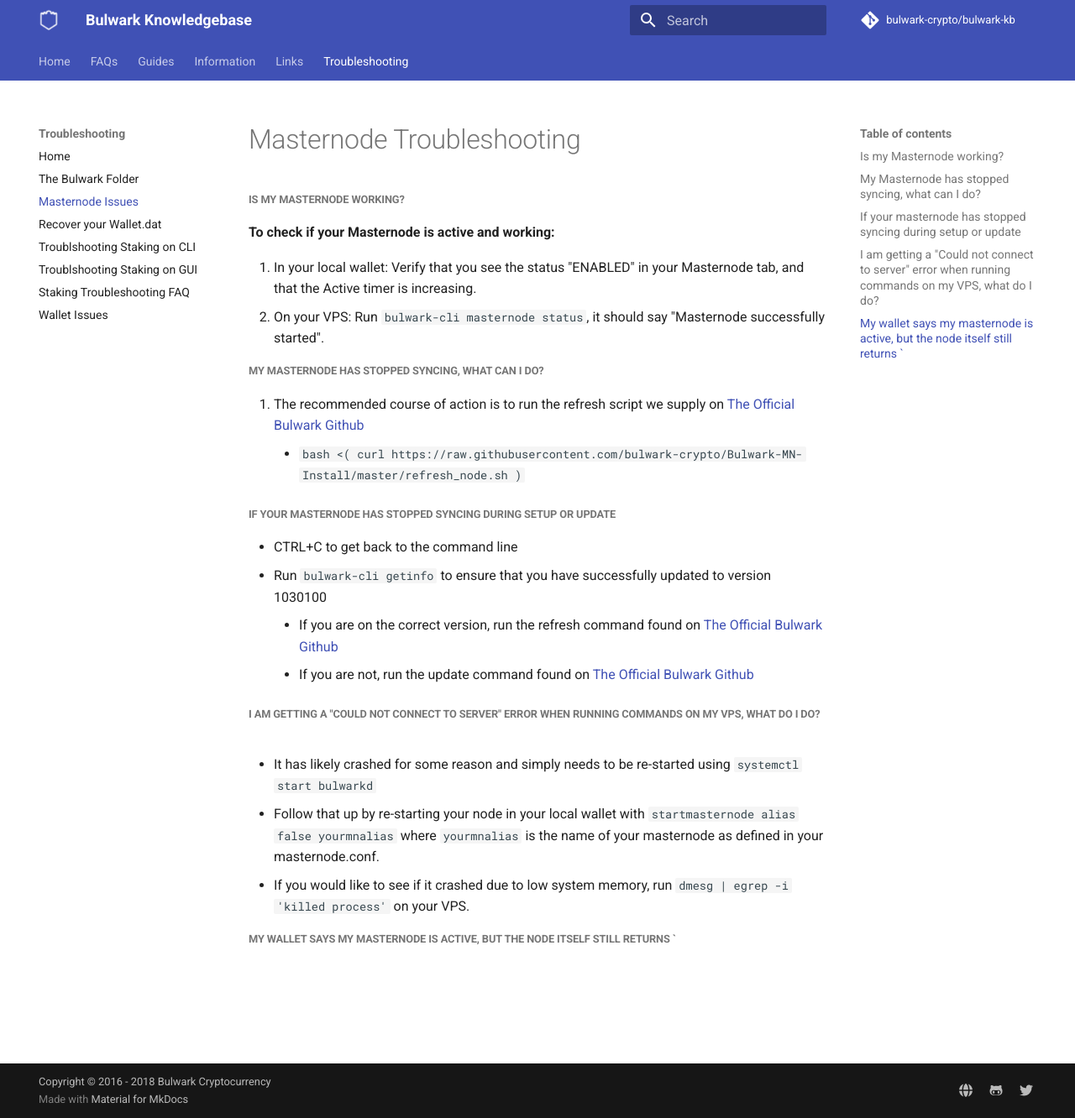
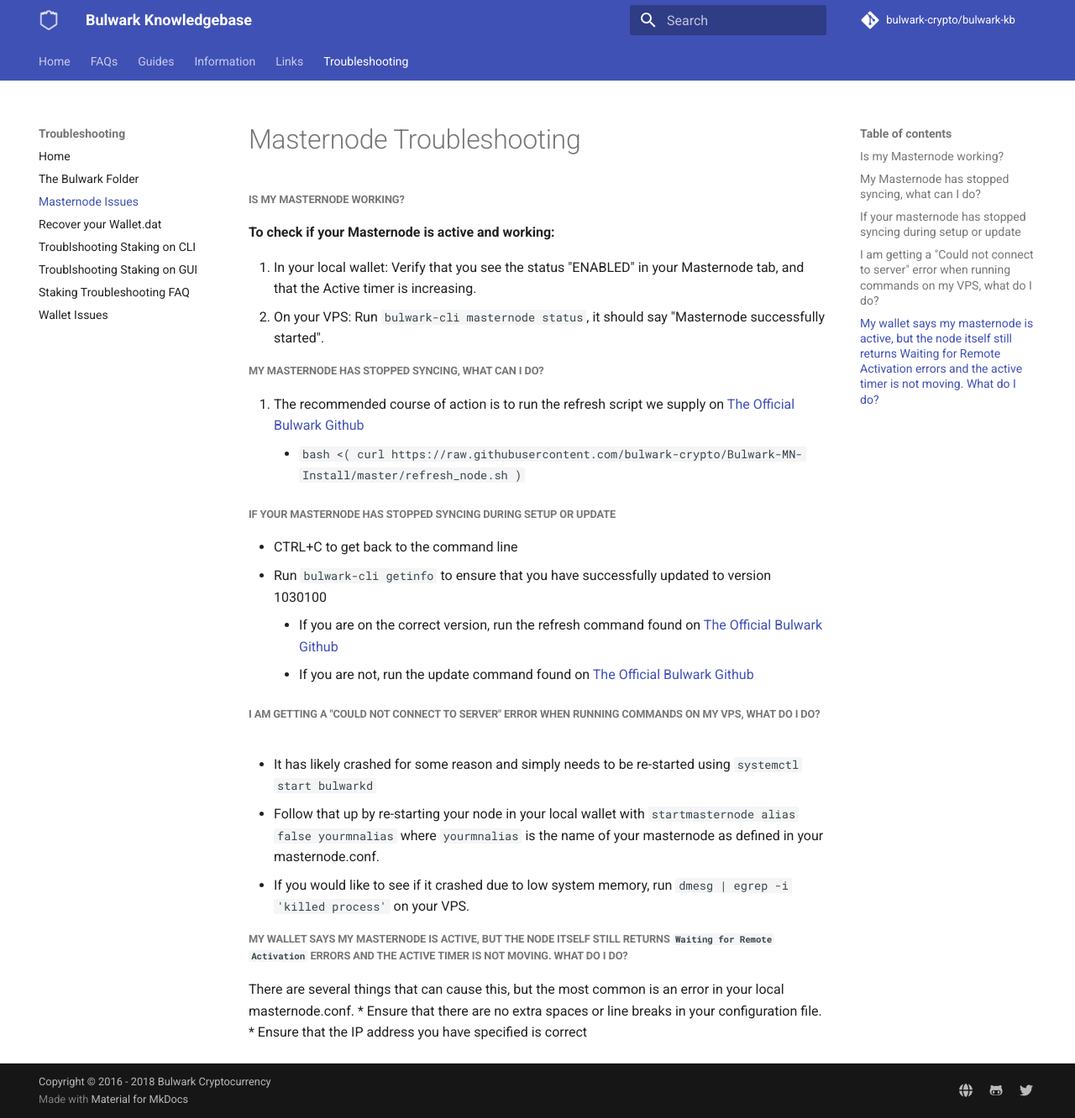
Before and after one commit to bulwark-crypto/Bulwark-KB, an MkDocs documentation site: the page built from docs/Troubleshooting/Masternode-Troubleshooting-FAQ.md, in a window 1280 px wide and 1332 px high. Shown: the whole window at 84% size. Built offline with MkDocs 1.6.1 and Material for MkDocs 9.7.7, drawn with Linux system fonts in a browser that asks for light colours; comment, search, counter and statistics services are not loaded.

Commit message:
Add to SHN guide, add to MN Troubleshooting

```diff
--- a/docs/Troubleshooting/Masternode-Troubleshooting-FAQ.md
+++ b/docs/Troubleshooting/Masternode-Troubleshooting-FAQ.md
@@ -23,4 +23,7 @@
 * Follow that up by re-starting your node in your local wallet with `startmasternode alias false yourmnalias` where `yourmnalias` is the name of your masternode as defined in your masternode.conf.
 * If you would like to see if it crashed due to low system memory, run `dmesg | egrep -i 'killed process'` on your VPS.
 
-##### My wallet says my masternode is active, but the node itself still returns `
+##### My wallet says my masternode is active, but the node itself still returns `Waiting for Remote Activation` errors and the active timer is not moving. What do I do?
+There are several things that can cause this, but the most common is an error in your local masternode.conf.
+* Ensure that there are no extra spaces or line breaks in your configuration file.
+* Ensure that the IP address you have specified is correct
```
Also changed, not shown: docs/Guides/Secure-Home-Node.md (+10 -0 lines).
